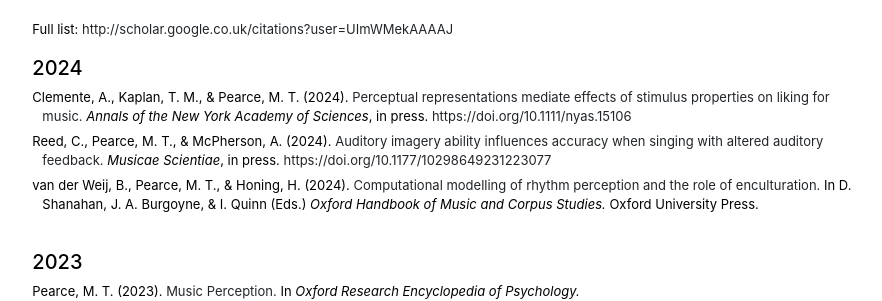
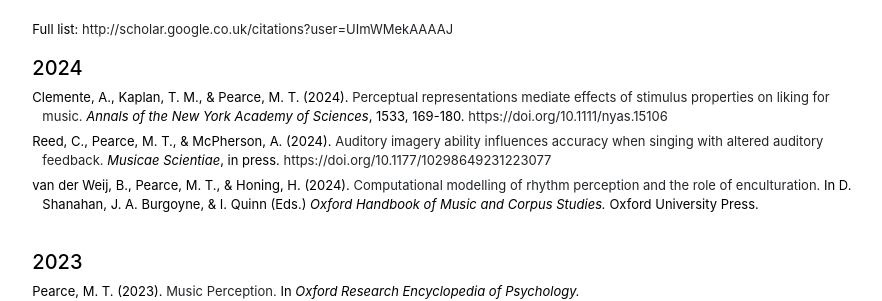
Before and after one commit to mtpearce/mtpearce.github.io, a Jekyll site: the page built from publications.md, in a window 1280 px wide and 900 px high. Shown: the part 129-430 px from the top of the window, without its empty margins (197-1079 px from the left). Built offline with Jekyll 4.4.1, drawn with Linux system fonts in a browser that asks for light colours.

Commit message:
Update publications.

```diff
--- a/_layouts/home.html
+++ b/_layouts/home.html
@@ -11,7 +11,7 @@ layout: default
       <ul class="social-icons">
         <li><i class="fa fa-fw fa-map-marker" aria-hidden="true"></i> London, UK</li>
         <li><a href="https://scholar.google.co.uk/citations?user=UImWMekAAAAJ"><i class="fas fa-fw fa-graduation-cap"></i> Google Scholar</a></li>
-        <li><a href="https://pubmed.ncbi.nlm.nih.gov/?term=marcus+pearce"><i class="ai ai-pubmed-square ai-fw"></i> PubMed</a></li>
+        <li><a href="https://pubmed.ncbi.nlm.nih.gov/?term=marcus+pearce&sort=date&sort_order=desc"><i class="ai ai-pubmed-square ai-fw"></i> PubMed</a></li>
         <li><a href="https://orcid.org/0000-0002-1282-431X"><i class="ai ai-orcid-square ai-fw"></i> ORCID</a></li>
         <li><a href="https://github.com/mtpearce"><i class="fab fa-fw fa-github" aria-hidden="true"></i> Github</a></li>
         <li><a href="https://osf.io/2nxqh/"><i class="ai ai-osf-square ai-fw"></i> OSF</a></li>
--- a/publications.md
+++ b/publications.md
@@ -9,7 +9,7 @@ title: "Publications"
 
 <ul class="publications">
 
-<li>Clemente, A., Kaplan, T. M., & Pearce, M. T. (2024). <a href="assets/papers/ClementeEtAl2024.pdf">Perceptual representations mediate effects of stimulus properties on liking for music.</a> <i>Annals of the New York Academy of Sciences</i>, in press. <a href="https://doi.org/10.1111/nyas.15106">https://doi.org/10.1111/nyas.15106</a></li>
+<li>Clemente, A., Kaplan, T. M., & Pearce, M. T. (2024). <a href="assets/papers/ClementeEtAl2024.pdf">Perceptual representations mediate effects of stimulus properties on liking for music.</a> <i>Annals of the New York Academy of Sciences</i>, 1533, 169-180. <a href="https://doi.org/10.1111/nyas.15106">https://doi.org/10.1111/nyas.15106</a></li>
 
 <li>Reed, C., Pearce, M. T., & McPherson, A. (2024). <a href="assets/papers/ReedEtAl2024.pdf">Auditory imagery ability influences accuracy when singing with altered auditory feedback.</a> <i>Musicae Scientiae</i>, in press. <a href="https://doi.org/10.1177/10298649231223077">https://doi.org/10.1177/10298649231223077</a></li>
 
```
